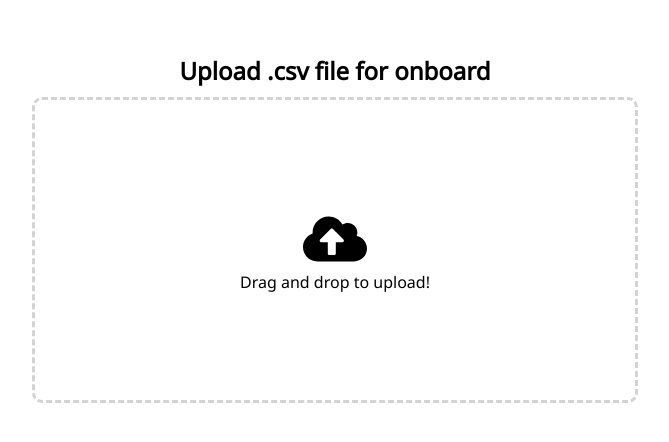
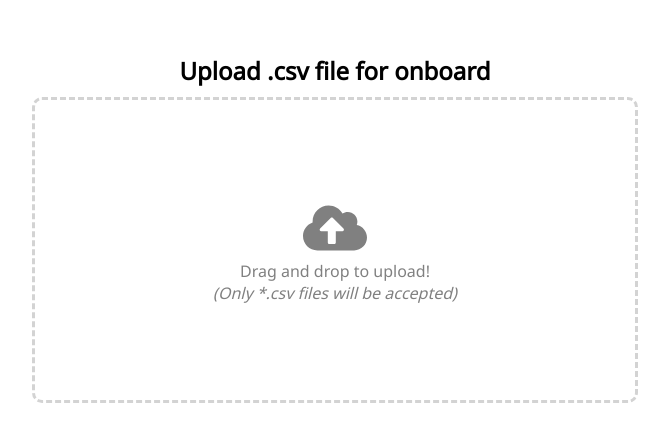
Before and after one commit to asendice/oneclick, a React (Create React App) app: page / in a window 1280 px wide. Shown: the part 172-614 px from the top of the page, without its empty margins (305-974 px from the left). Built offline with nearby package versions, Linux system fonts and the light colour scheme.

Commit message:
file rejected if not csv

```diff
--- a/src/components/FileItem.js
+++ b/src/components/FileItem.js
@@ -1,19 +1,27 @@
 import React from "react";
 import "../css/FileItem.css";
-import { BsFileEarmarkCheckFill } from "react-icons/bs";
-const FileItem = ({ submit, file }) => {
+import { BsFileEarmarkCheckFill, BsFillFileEarmarkXFill } from "react-icons/bs";
+const FileItem = ({ submit, file, rejected }) => {
   console.log(file);
 
   return (
     <div className="fileItem">
-      <BsFileEarmarkCheckFill className="fileIcon" />
+      {!rejected ? (
+        <BsFileEarmarkCheckFill className="fileIcon" />
+      ) : (
+        <BsFillFileEarmarkXFill className="fileIcon rejected" />
+      )}
       <div className="fileContent">
         <h3>{file.name}</h3>
         <p>{file.size} bytes</p>
       </div>
-      <div className="fileButton" onClick={() => submit()}>
-        Next
-      </div>
+      {!rejected ? (
+        <div className="fileButton" onClick={() => submit()}>
+          Next
+        </div>
+      ) : (
+        <div className="fileRejected rejected">File Rejected, Only *.csv files are accepted</div>
+      )}
     </div>
   );
 };
--- a/src/components/Upload.js
+++ b/src/components/Upload.js
@@ -6,8 +6,17 @@ import FileItem from "./FileItem";
 
 const Upload = () => {
   const [fileNames, setFileNames] = useState([]);
-  const { acceptedFiles, getRootProps, getInputProps, isDragActive } =
-    useDropzone();
+  const {
+    acceptedFiles,
+    fileRejections,
+    getRootProps,
+    getInputProps,
+    isDragActive,
+  } = useDropzone({
+    accept: ".csv",
+  });
+
+  console.log(fileRejections, "file");
 
   const handleCSV = (str) => {
     const headers = str.slice(0, str.indexOf("\n")).split(",");
@@ -34,7 +43,7 @@ const Upload = () => {
         {...getRootProps(isDragActive)}
         className={`dropzone ${isDragActive && "active-dropzone"} `}
       >
-        <input {...getInputProps()} />
+        <input {...getInputProps()} accept=".csv" />
         <div
           className={`dropzone-content ${
             isDragActive && "active-dropzone-content"
@@ -42,9 +51,15 @@ const Upload = () => {
         >
           <FaCloudUploadAlt className="upload-icon" />
           <p>Drag and drop to upload!</p>
+          <p style={{ fontStyle: "italic" }}>
+            (Only *.csv files will be accepted)
+          </p>
         </div>
       </div>
       {acceptedFiles[0] && <FileItem submit={submit} file={acceptedFiles[0]} />}
+      {fileRejections[0] && (
+        <FileItem file={fileRejections[0].file} rejected={true} />
+      )}
     </div>
   );
 };
--- a/src/css/FileItem.css
+++ b/src/css/FileItem.css
@@ -26,3 +26,10 @@
   background-color: rgb(19, 125, 88);
   color: #d3d3d3;
 }
+.fileRejected {
+  margin-left: auto;
+  margin-right: 10px;
+}
+.rejected {
+  color: rgb(208, 80, 80);
+}
--- a/src/css/Upload.css
+++ b/src/css/Upload.css
@@ -21,6 +21,9 @@
   flex-direction: column;
   align-items: center;
 }
+.dropzone-content p {
+  color: grey;
+}
 .active-dropzone {
   background-color: #d3d3d3;
   border-color: rgb(19, 125, 88);
@@ -28,6 +31,7 @@
 }
 .upload-icon {
   font-size: 4rem;
+  color: grey;
 }
 
 .active-dropzone-content {
```
Also changed, not shown: requirements.txt.
